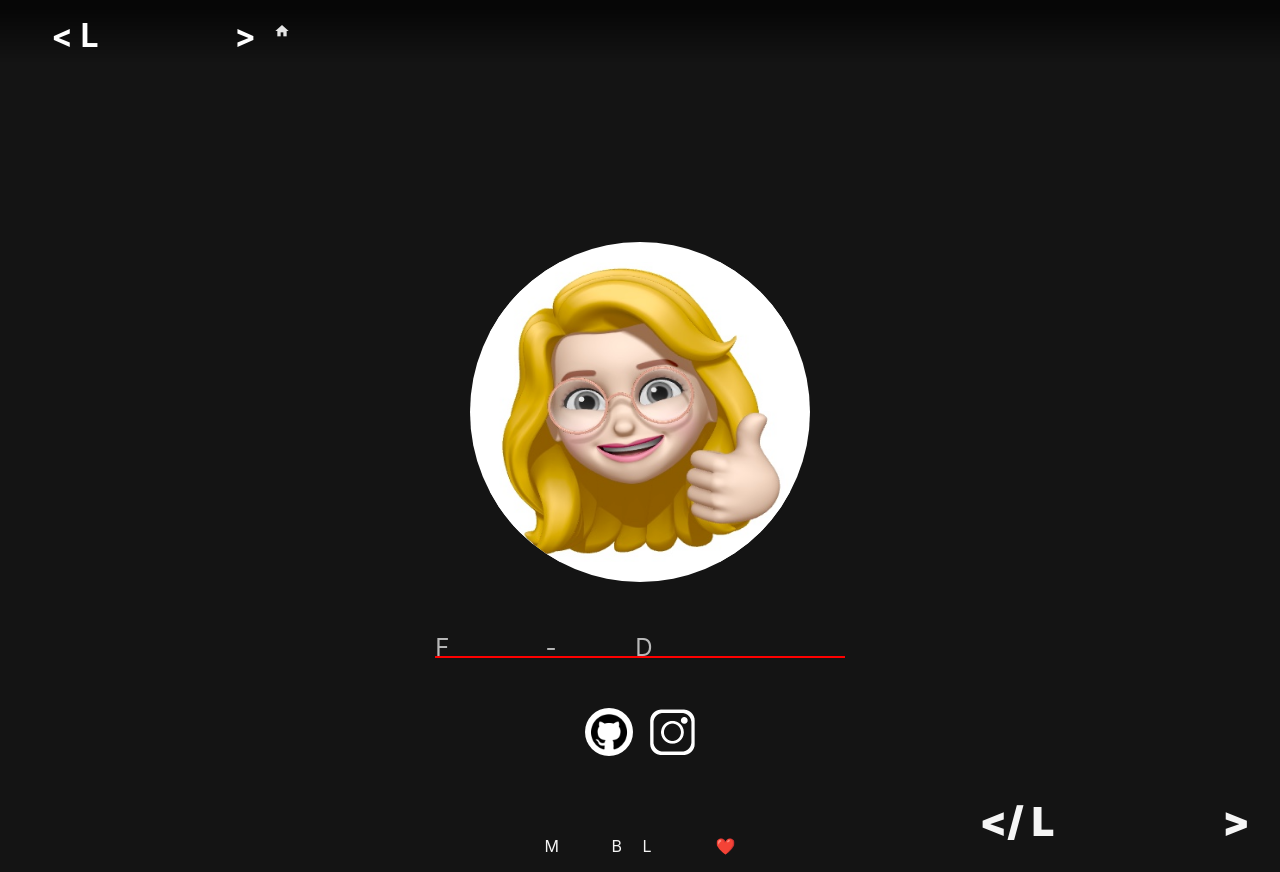
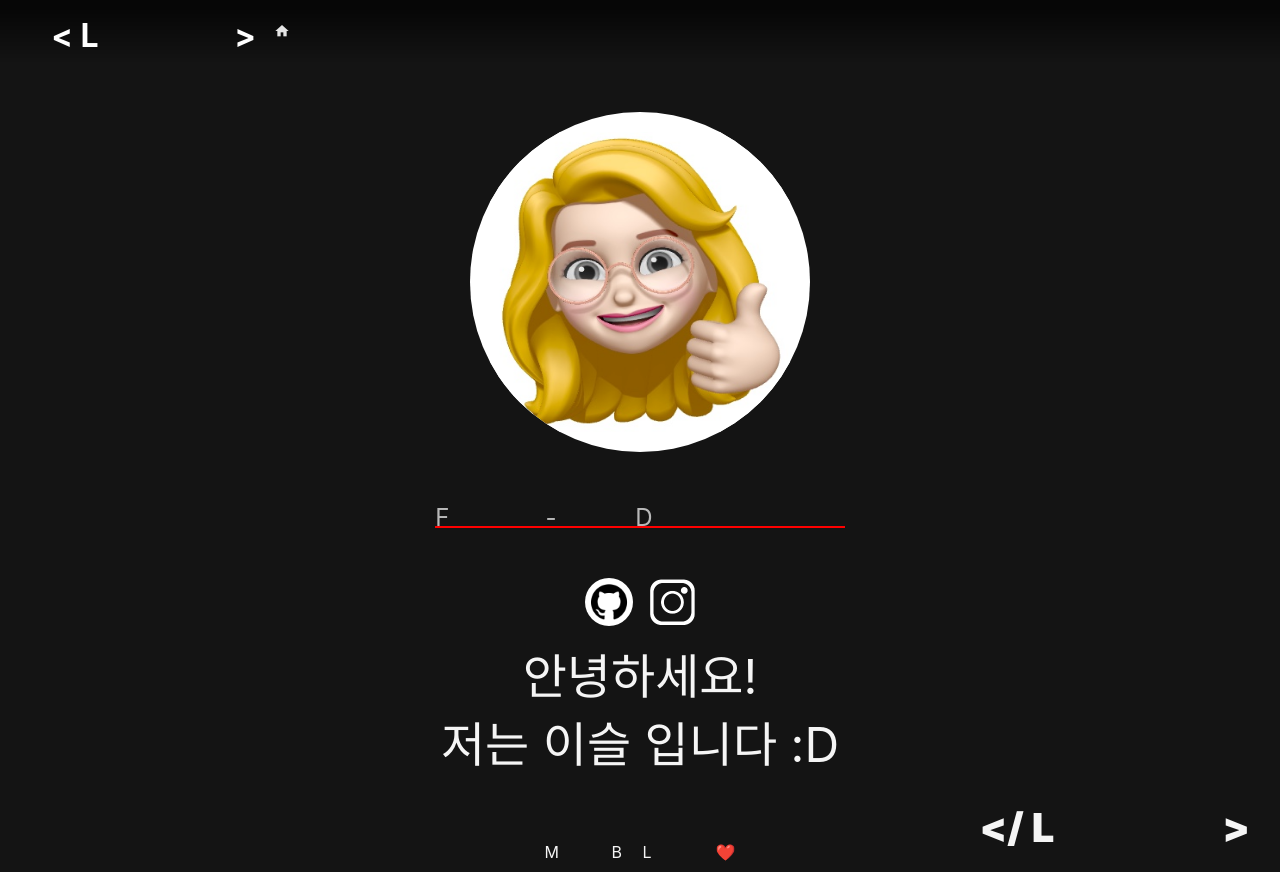
Before and after one commit to Lissu-FE/Lissu-FE.github.io, a Next.js app: page /about-lissu in a window 1280 px wide. Built offline with nearby package versions, Linux system fonts and the light colour scheme; a web font is replaced by a local one.

Commit message:
finish hello

```diff
--- a/components/aboutLissu/Hello/Hello.tsx
+++ b/components/aboutLissu/Hello/Hello.tsx
@@ -40,6 +40,8 @@ const Hello = () => {
           }}
         />
       </SocialWrapper>
+      <div>안녕하세요!</div>
+      <div>저는 이슬 입니다 :D</div>
     </HelloWrapper>
   )
 }
--- a/components/aboutLissu/Hello/HelloStyle.ts
+++ b/components/aboutLissu/Hello/HelloStyle.ts
@@ -2,7 +2,7 @@ import Image from 'next/image'
 import styled from 'styled-components'
 
 export const HelloWrapper = styled.div`
-  padding: 180px 50px 50px;
+  padding: 50px 50px 50px;
   font-size: 48px;
   display: flex;
   align-items: center;
```
